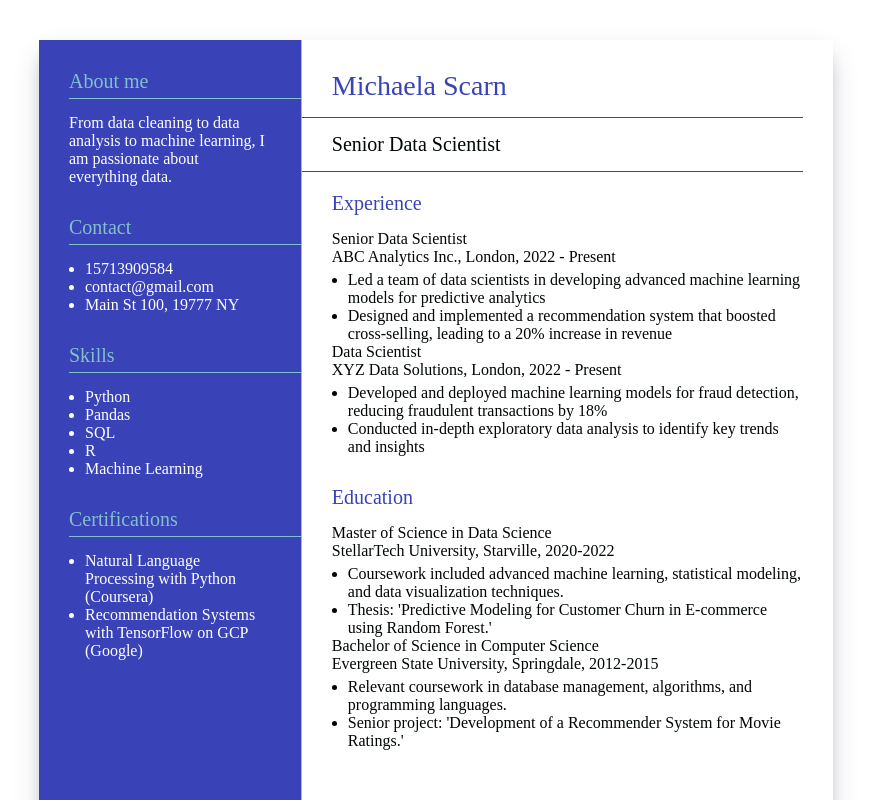
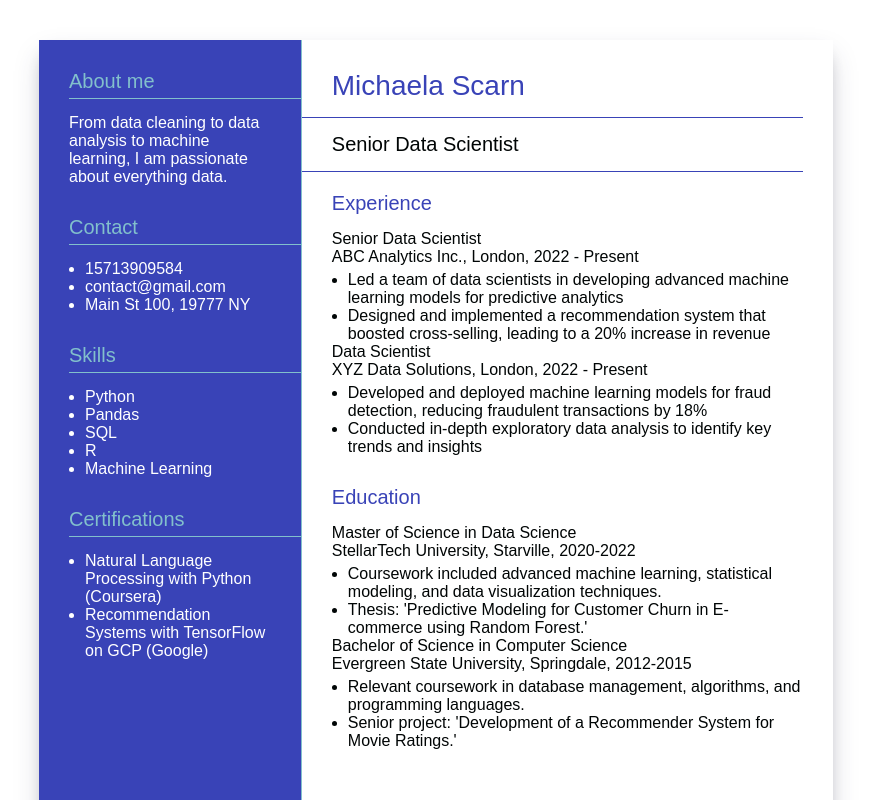
Before and after one commit to gervais-amoah/resume-builder, a Vue app: page / in a window 1280 px wide. Shown: the top 800 px of the page, without its empty margins (1-872 px from the left). Built offline with nearby package versions, Linux system fonts and the light colour scheme.

Commit message:
Improve the style by setting a sans-serif font family

```diff
--- a/src/App.vue
+++ b/src/App.vue
@@ -180,9 +180,4 @@
   margin-block-end: 0px;
   margin-block-start: 5px;
 }
-
-body {
-  font-family: sans-serif;
-  font-size: 16px;
-}
 </style>
--- a/src/assets/main.css
+++ b/src/assets/main.css
@@ -5,6 +5,11 @@
   --highlight-color-right: #3943b7;
   --background-color-right: #ffffff;
   --text-color-right: #000505;
+}
+
+body {
+  font-family: sans-serif;
+  font-size: 16px;
 }
 
 .container {
```
